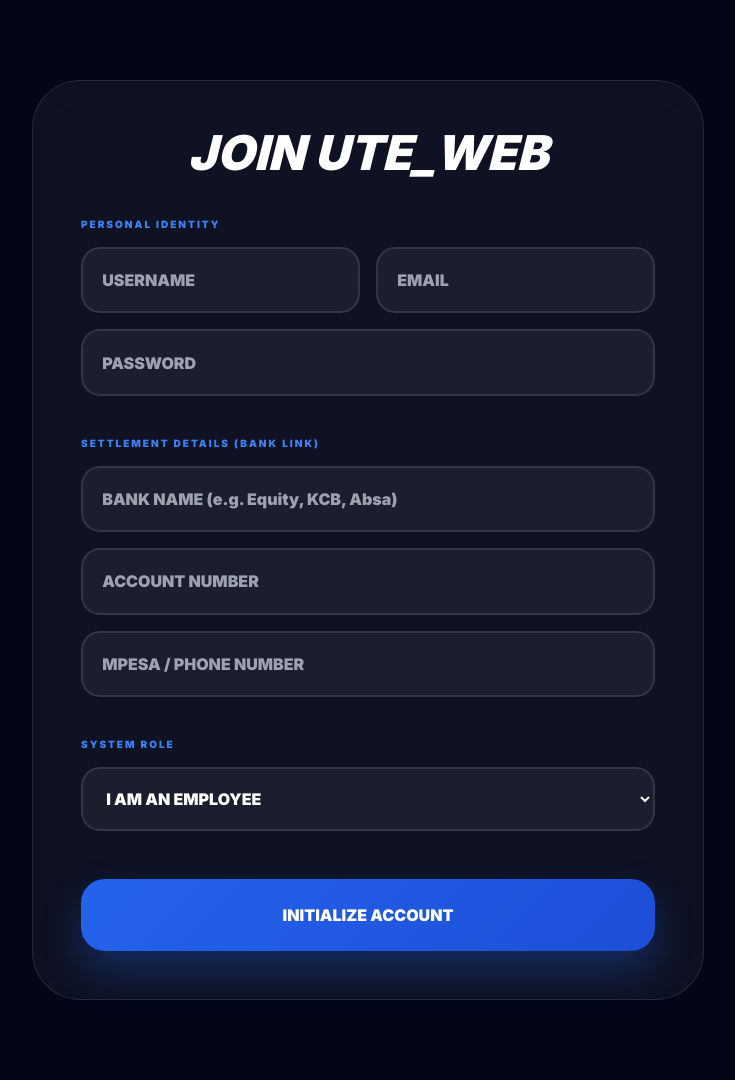
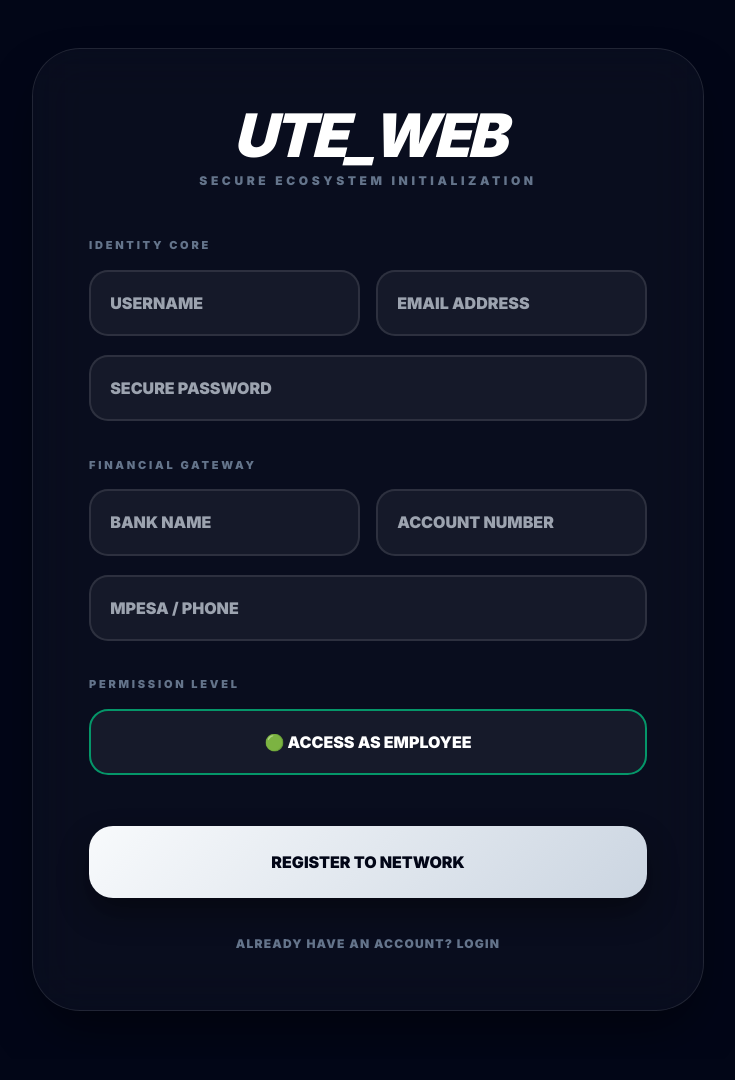
Before and after one commit to reubenwaithaka839-crypto/ute-web, a Flask app: page /register in a window 1280 px wide. Shown: the whole page, without its empty margins (272-1007 px from the left). After the commit the page ends 1011 px from the top, so only its background shows below. Run offline with Flask 3, Linux system fonts and the light colour scheme; some libraries are stand-ins or nearby versions.

Commit message:
Revamp registration page layout and styles

```diff
--- a/templates/register.html
+++ b/templates/register.html
@@ -2,39 +2,121 @@
 <html lang="en">
 <head>
     <script src="https://cdn.tailwindcss.com"></script>
+    <link rel="stylesheet" href="https://cdnjs.cloudflare.com/ajax/libs/font-awesome/6.0.0/css/all.min.css">
     <style>
         @import url('https://fonts.googleapis.com/css2?family=Inter:wght@900&display=swap');
         body { font-family: 'Inter', sans-serif; background: #020617; color: white; }
-        .supermax-input { background: rgba(255,255,255,0.05); border: 2px solid rgba(255,255,255,0.1); border-radius: 1.2rem; padding: 1.2rem; color: white; width: 100%; font-weight: 900; margin-bottom: 1rem; outline: none; }
-        .btn-supermax { background: linear-gradient(135deg, #2563eb 0%, #1d4ed8 100%); color: white; padding: 1.5rem; border-radius: 1.5rem; font-weight: 900; text-transform: uppercase; width: 100%; border: none; cursor: pointer; box-shadow: 0 20px 40px rgba(37, 99, 235, 0.3); }
-        .section-label { font-size: 10px; font-weight: 900; color: #3b82f6; letter-spacing: 0.2em; margin-bottom: 15px; display: block; }
+
+        .glass-card {
+            background: rgba(255, 255, 255, 0.03);
+            backdrop-filter: blur(25px);
+            border: 1px solid rgba(255, 255, 255, 0.1);
+            border-radius: 3rem;
+            padding: 3.5rem;
+            box-shadow: 0 25px 50px -12px rgba(0, 0, 0, 0.5);
+        }
+
+        .supermax-input {
+            background: rgba(255,255,255,0.05);
+            border: 2px solid rgba(255,255,255,0.1);
+            border-radius: 1.2rem;
+            padding: 1.2rem;
+            color: white;
+            width: 100%;
+            font-weight: 900;
+            margin-bottom: 1.2rem;
+            outline: none;
+            transition: 0.3s;
+        }
+
+        .supermax-input:focus { border-color: #3b82f6; background: rgba(255,255,255,0.08); }
+
+        /* ROLE SELECTOR COLORS */
+        .role-select {
+            appearance: none;
+            cursor: pointer;
+            text-align: center;
+        }
+
+        /* Individual Option Styling */
+        .opt-employee { background-color: #059669 !important; color: white; font-weight: 900; } /* Emerald Green */
+        .opt-employer { background-color: #2563eb !important; color: white; font-weight: 900; } /* Blue */
+        .opt-admin    { background-color: #dc2626 !important; color: white; font-weight: 900; } /* Red */
+
+        .btn-supermax {
+            background: linear-gradient(135deg, #f8fafc 0%, #cbd5e1 100%);
+            color: #020617;
+            padding: 1.5rem;
+            border-radius: 1.5rem;
+            font-weight: 900;
+            text-transform: uppercase;
+            width: 100%;
+            border: none;
+            cursor: pointer;
+            box-shadow: 0 15px 30px rgba(0,0,0,0.4);
+            transition: 0.3s;
+        }
+
+        .btn-supermax:hover { transform: translateY(-3px); box-shadow: 0 20px 40px rgba(59, 130, 246, 0.2); }
+
+        .section-label {
+            font-size: 11px;
+            font-weight: 900;
+            color: #64748b;
+            letter-spacing: 0.25em;
+            margin-bottom: 1rem;
+            display: block;
+            text-transform: uppercase;
+        }
     </style>
 </head>
-<body class="flex items-center justify-center min-h-screen py-20">
-    <div class="bg-white/5 backdrop-blur-xl border border-white/10 p-12 rounded-[3rem] w-full max-w-2xl">
-        <h1 class="text-5xl font-black italic mb-10 text-center">JOIN UTE_WEB</h1>
+<body class="flex items-center justify-center min-h-screen py-12 px-4">
+    <div class="glass-card w-full max-w-2xl">
+        <div class="text-center mb-12">
+            <h1 class="text-6xl font-black italic tracking-tighter mb-2">UTE_WEB</h1>
+            <p class="text-slate-500 font-bold uppercase text-xs tracking-[0.3em]">Secure Ecosystem Initialization</p>
+        </div>
+
         <form action="/register" method="POST">
-            <span class="section-label">PERSONAL IDENTITY</span>
-            <div class="grid grid-cols-2 gap-4">
+            <span class="section-label">Identity Core</span>
+            <div class="grid grid-cols-1 md:grid-cols-2 gap-4">
                 <input type="text" name="username" placeholder="USERNAME" class="supermax-input" required>
-                <input type="email" name="email" placeholder="EMAIL" class="supermax-input" required>
+                <input type="email" name="email" placeholder="EMAIL ADDRESS" class="supermax-input" required>
             </div>
-            <input type="password" name="password" placeholder="PASSWORD" class="supermax-input" required>
+            <input type="password" name="password" placeholder="SECURE PASSWORD" class="supermax-input" required>
 
-            <span class="section-label mt-6">SETTLEMENT DETAILS (BANK LINK)</span>
-            <input type="text" name="bank_name" placeholder="BANK NAME (e.g. Equity, KCB, Absa)" class="supermax-input" required>
-            <input type="text" name="bank_account" placeholder="ACCOUNT NUMBER" class="supermax-input" required>
-            <input type="text" name="phone" placeholder="MPESA / PHONE NUMBER" class="supermax-input" required>
+            <span class="section-label mt-4">Financial Gateway</span>
+            <div class="grid grid-cols-1 md:grid-cols-2 gap-4">
+                <input type="text" name="bank_name" placeholder="BANK NAME" class="supermax-input" required>
+                <input type="text" name="bank_account" placeholder="ACCOUNT NUMBER" class="supermax-input" required>
+            </div>
+            <input type="text" name="phone" placeholder="MPESA / PHONE" class="supermax-input" required>
 
-            <span class="section-label mt-6">SYSTEM ROLE</span>
-            <select name="role" class="supermax-input">
-                <option value="employee">I AM AN EMPLOYEE</option>
-                <option value="employer">I AM AN EMPLOYER</option>
-                <option value="admin">SYSTEM ADMINISTRATOR</option>
+            <span class="section-label mt-4">Permission Level</span>
+            <select name="role" id="role-selector" class="supermax-input role-select" onchange="updateColors(this)">
+                <option value="employee" class="opt-employee">🟢 ACCESS AS EMPLOYEE</option>
+                <option value="employer" class="opt-employer">🔵 ACCESS AS EMPLOYER</option>
+                <option value="admin" class="opt-admin">🔴 ACCESS AS SYSTEM ADMIN</option>
             </select>
 
-            <button type="submit" class="btn-supermax mt-8">INITIALIZE ACCOUNT</button>
+            <button type="submit" class="btn-supermax mt-8">Register to Network</button>
+
+            <div class="text-center mt-8">
+                <a href="/login" class="text-slate-500 hover:text-white transition font-black text-xs uppercase tracking-widest">Already have an account? Login</a>
+            </div>
         </form>
     </div>
+
+    <script>
+        // This script changes the select box border color based on the choice
+        function updateColors(select) {
+            const role = select.value;
+            if(role === 'employee') select.style.borderColor = '#059669';
+            if(role === 'employer') select.style.borderColor = '#2563eb';
+            if(role === 'admin') select.style.borderColor = '#dc2626';
+        }
+        // Run once on load
+        updateColors(document.getElementById('role-selector'));
+    </script>
 </body>
 </html>
```
